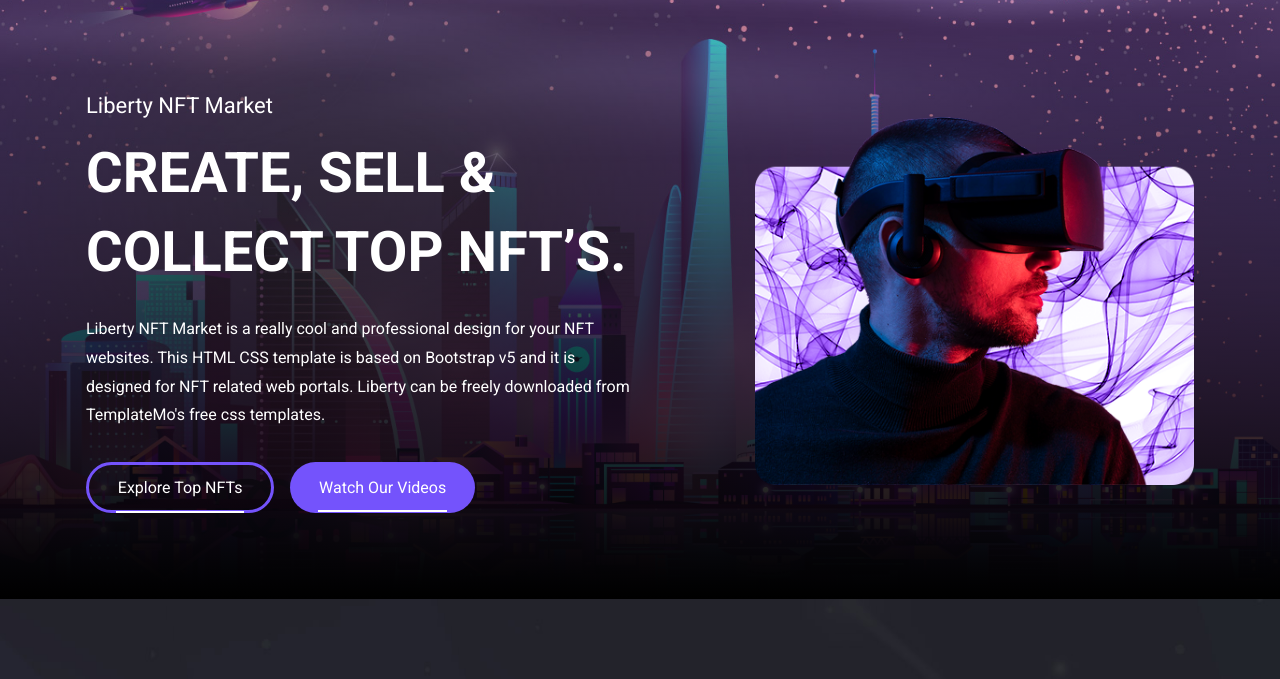
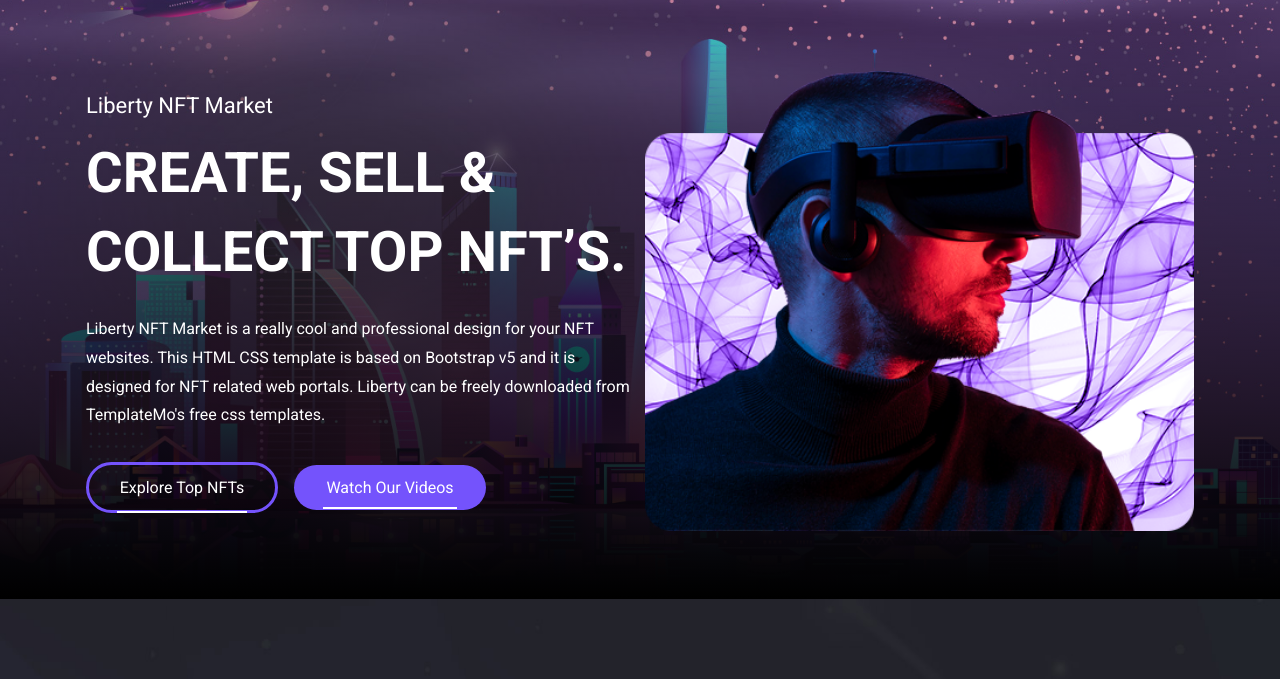
Before and after one commit to Moein-developer1/Liberty-NFT-Market, a plain HTML site: page index.html in a window 1280 px wide. Shown: the part 121-800 px from the top of the page. Drawn offline with Linux system fonts and the light colour scheme.

Commit message:
edit home page and header styles

```diff
--- a/style/home-style.css
+++ b/style/home-style.css
@@ -91,7 +91,7 @@ nav label i {
     background-repeat: no-repeat;
     background-size: cover;
     background-position: center;
-    padding: 1rem 0;
+    padding: 4rem 0;
     min-height: 90vh;
     display: flex;
     justify-content: center;
@@ -132,18 +132,21 @@ nav label i {
 
 .header-bottom-link-Wraper{
     display: flex;
+    align-items: center;
+    gap: 1rem;
+    margin-top: 2rem;
 }
 
 .header-bottom-link{
     text-decoration: none;
     color: #fff;
     background-color: purple;
-    padding: 0.8rem 1.8rem;
+    max-width: 12rem;
+    width: 100%;
+    padding: 0.8rem;
     display: flex;
     align-items: center;
     justify-content: center;
-    margin-right: 1rem;
-    margin-top: 2rem;
     border-radius: 30px;
     transition: background-color 0.6s;
     text-align: center;
@@ -190,12 +193,11 @@ nav label i {
 .header-bottom-right{
     width: 50%;
     height: 100%;
-    text-align: end;
 }
 
 
 .header-bottom-rightImg{
-    width: 80%;
+    width: 100%;
 }
 
 /* main */
@@ -907,6 +909,10 @@ nav label i {
         flex-direction: column;
     }
 
+    .header-bottom-link{
+        max-width: 100%;
+    }
+
     .category-box{
         width: 100%;
     }
```
